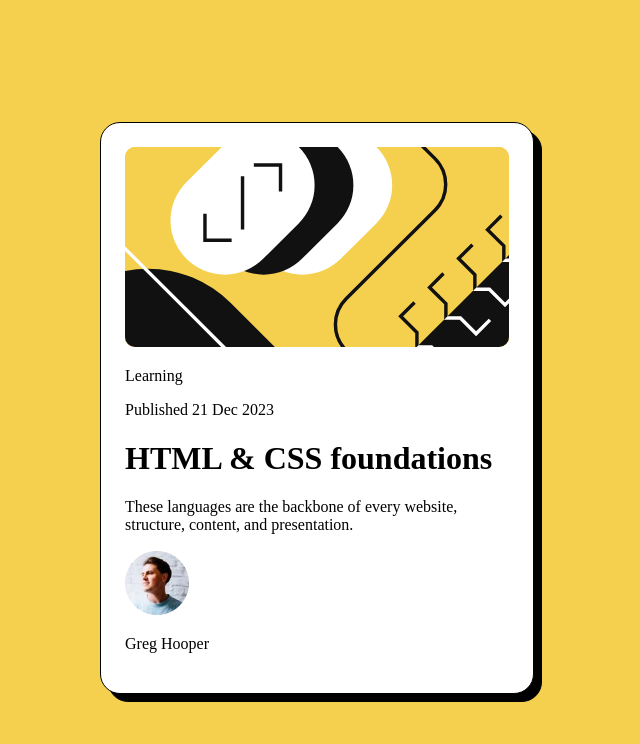
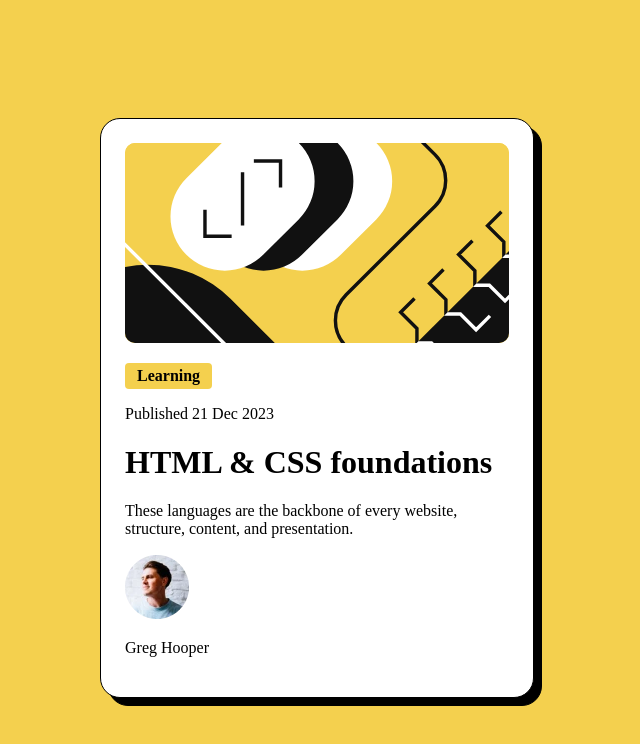
Before and after one commit to Sumta4real/BlogPreviewCard, a plain HTML site: page index.html in a window 1280 px wide. Shown: the whole page, without its empty margins (323-963 px from the left). Drawn offline with Linux system fonts and the light colour scheme.

Commit message:
styled the p element of id learning

```diff
--- a/style.css
+++ b/style.css
@@ -21,3 +21,13 @@ body{
     border-radius: 0.625rem;
     object-fit: cover;
 }
+p{
+    font-size: 1rem;
+}
+#learning{
+    background-color:hsl(47, 88%, 63%);
+    padding: 0.25rem 0.75rem;
+    border-radius: 0.25rem;
+    width: fit-content;
+    font-weight: 800;
+}
```
